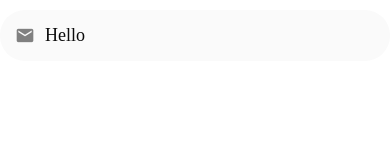
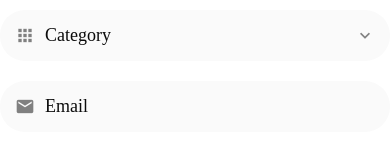
Before and after one commit to raznoglaz1y/rn-donewithit, a React Native app: screen / in a window 390 px wide. Shown: the top 167 px of the page. Built offline with nearby package versions, Linux system fonts and the light colour scheme.

Commit message:
ADD: Picker component

```diff
--- a/App.js
+++ b/App.js
@@ -2,7 +2,7 @@ import React from "react";
 import { View } from "react-native";
 
 import { Screen, Icon, ListItem } from "./app/components/index";
-import AppTextInput from "./app/components/AppTextInput";
+import { AppPicker, AppTextInput } from "./app/components";
 
 import {
   AccountScreen,
@@ -16,7 +16,8 @@ import {
 const App = () => {
   return (
     <Screen>
-      <AppTextInput placeholder="Hello" icon="email" />
+      <AppPicker icon="apps" placeholder="Category" />
+      <AppTextInput icon="email" placeholder="Email" />
     </Screen>
   );
 };
--- a/app/components/AppPicker.js
+++ b/app/components/AppPicker.js
@@ -1,11 +1,81 @@
-import React from 'react';
+import React, { useState } from "react";
+import {
+  View,
+  StyleSheet,
+  TouchableWithoutFeedback,
+  Modal,
+  Button,
+  FlatList,
+} from "react-native";
+import { MaterialCommunityIcons } from "@expo/vector-icons";
 
-function AppPicker(props) {
-    return (
-        <div>
+import defaultStyles from "../constants/styles";
+import AppText from "./AppText";
+import Screen from "./Screen";
+import PickerItem from "./PickerItem";
 
-        </div>
-    );
+function AppPicker({ icon, items, onSelectItem, placeholder, selectedItem }) {
+  const [modalVisible, setModalVisible] = useState(false);
+  return (
+    <React.Fragment>
+      <TouchableWithoutFeedback onPress={() => setModalVisible(true)}>
+        <View style={styles.container}>
+          {icon && (
+            <MaterialCommunityIcons
+              name={icon}
+              size={20}
+              color={defaultStyles.COLORS.medium}
+              style={styles.icon}
+            />
+          )}
+          <AppText style={styles.text}>
+            {selectedItem ? selectedItem.label : placeholder}
+          </AppText>
+          <MaterialCommunityIcons
+            name="chevron-down"
+            size={20}
+            color={defaultStyles.COLORS.medium}
+          />
+        </View>
+      </TouchableWithoutFeedback>
+      <Modal visible={modalVisible} animationType="slide">
+        <Screen>
+          <Button title="Close" onPress={() => setModalVisible(false)} />
+          <FlatList
+            data={items}
+            keyExtractor={(item) => item.value.toString()}
+            renderItem={({ item }) => (
+              <PickerItem
+                label={item.label}
+                onPress={() => {
+                  setModalVisible(false);
+                  onSelectItem(item);
+                }}
+              />
+            )}
+          />
+        </Screen>
+      </Modal>
+    </React.Fragment>
+  );
 }
 
+const styles = StyleSheet.create({
+  container: {
+    backgroundColor: defaultStyles.COLORS.light,
+    borderRadius: 25,
+    flexDirection: "row",
+    alignItems: "center",
+    width: "100%",
+    padding: 15,
+    marginVertical: 10,
+  },
+  icon: {
+    marginRight: 10,
+  },
+  text: {
+    flex: 1,
+  },
+});
+
 export default AppPicker;
--- /dev/null
+++ b/app/components/PickerItem.js
@@ -0,0 +1,19 @@
+import React from "react";
+import { TouchableOpacity, StyleSheet } from "react-native";
+import AppText from "./AppText";
+
+function PickerItem({ label, onPress }) {
+  return (
+    <TouchableOpacity onPress={onPress}>
+      <AppText style={styles.text}>{label}</AppText>
+    </TouchableOpacity>
+  );
+}
+
+const styles = StyleSheet.create({
+  text: {
+    padding: 20,
+  },
+});
+
+export default PickerItem;
--- a/app/components/index.js
+++ b/app/components/index.js
@@ -7,6 +7,7 @@ import Icon from "./Icon";
 import ListItem from "./ListItem";
 import ListItemDeleteAction from "./ListItemDeleteAction";
 import ListItemSeparator from "./ListItemSeparator";
+import PickerItem from "./PickerItem";
 import Screen from "./Screen";
 
 export {
@@ -19,5 +20,6 @@ export {
   ListItem,
   ListItemDeleteAction,
   ListItemSeparator,
+  PickerItem,
   Screen,
 };
--- a/package.json
+++ b/package.json
@@ -12,6 +12,7 @@
   "dependencies": {
     "@react-native-community/hooks": "^2.8.1",
     "@react-native-community/masked-view": "^0.1.11",
+    "@types/react-native": "^0.67.4",
     "expo": "~44.0.0",
     "expo-constants": "^13.0.2",
     "expo-status-bar": "~1.2.0",
```
Also changed, not shown: app/screens/LoginScreen.js (added, +11 -0 lines), 2 other files (tests, documents, lock files or other folders).
